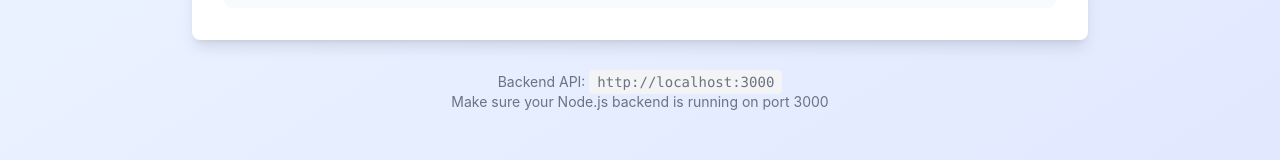
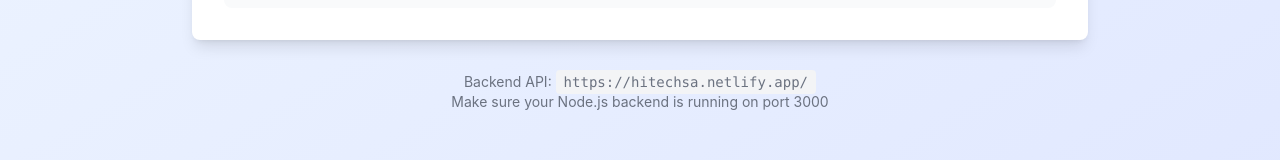
Before and after one commit to shahidmumtazaieng/full-stack-rag-chatbot-hitech, a Next.js app in the folder frontend-plugin/: page / in a window 1280 px wide. Shown: the part 480-640 px from the top of the page. Built offline with nearby package versions, Linux system fonts and the light colour scheme.

Commit message:
Update index.tsx

```diff
--- a/frontend-plugin/pages/index.tsx
+++ b/frontend-plugin/pages/index.tsx
@@ -38,7 +38,7 @@ const Home: NextPage = () => {
           </div>
 
           <div className="text-sm text-gray-500">
-            <p>Backend API: <code className="bg-gray-100 px-2 py-1 rounded">http://localhost:3000</code></p>
+            <p>Backend API: <code className="bg-gray-100 px-2 py-1 rounded">https://hitechsa.netlify.app/</code></p>
             <p>Make sure your Node.js backend is running on port 3000</p>
           </div>
         </div>
@@ -46,7 +46,7 @@ const Home: NextPage = () => {
 
       {/* Widget will appear as floating button */}
       <ChatWidget
-        apiUrl="http://localhost:3000"
+        apiUrl="https://hitechsa.netlify.app/"
         primaryColor="#E30613"
         secondaryColor="#003087"
         position="bottom-right"
```
